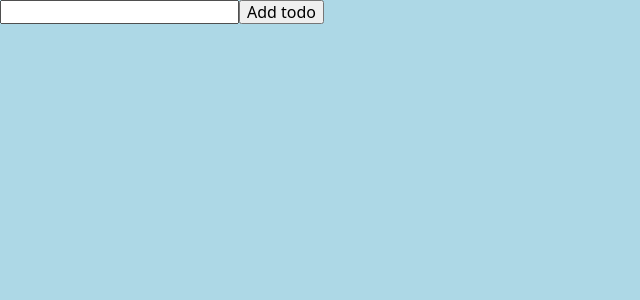
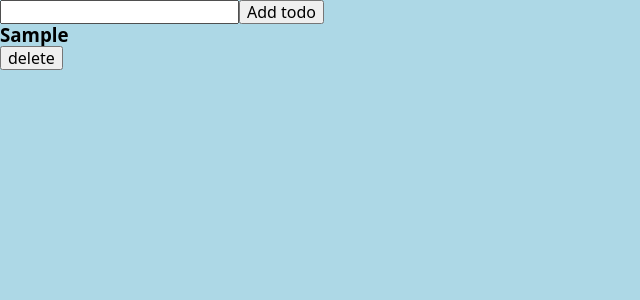
Before and after one commit to Redddeve/practice-58, a React (Create React App) app: page / in a window 1280 px wide. Both pictures are taken after typing "Sample" into the empty fields and a click on the button "Add todo". Shown: the top 300 px of the page, without its empty margins (0-640 px from the left). Built offline with nearby package versions, Linux system fonts and the light colour scheme.

Commit message:
todoReady

```diff
--- a/src/App.js
+++ b/src/App.js
@@ -1,18 +1,20 @@
 import article from './assets/article.json'
 // TODO
-//1. Створити компонент форми для додавання - Пронтенко
+//1. Створити компонент форми для додавання - Пронтенко [+]
 //2. Створити компонент фільтрації - Павло
 //3. Створити компонент для відображення даних - Арсен
 
 import React from 'react'
 import AddTodo from './components/AddTodo'
 import { nanoid } from 'nanoid'
+import { TodoList } from './components/TodoList/TodoList'
 
 class App extends React.Component {
 	state = {
 		todos: [],
 		currentTodo: '',
 	}
+
 	handleChangeInput = e => {
 		this.setState({ currentTodo: e.target.value })
 	}
@@ -23,13 +25,11 @@ class App extends React.Component {
 	}
 
 	render() {
+		const { todos, currentTodo } = this.state
 		return (
 			<>
-				<AddTodo
-					addTodo={this.handleAddTodo}
-					inputDataChanger={this.handleChangeInput}
-					inputData={this.state.currentTodo}
-				/>
+				<AddTodo addTodo={this.handleAddTodo} inputDataChanger={this.handleChangeInput} inputData={currentTodo} />
+				<TodoList todos={todos} />
 			</>
 		)
 	}
--- /dev/null
+++ b/src/components/TodoList/TodoList.jsx
@@ -0,0 +1,11 @@
+import { TodoListItem } from './TodoListItem'
+
+export const TodoList = ({ todos }) => {
+	return (
+		<ul>
+			{todos.map(todo => (
+				<TodoListItem key={todo.id} {...todo} />
+			))}
+		</ul>
+	)
+}
--- /dev/null
+++ b/src/components/TodoList/TodoListItem.jsx
@@ -0,0 +1,8 @@
+export const TodoListItem = ({ id, title }) => {
+	return (
+		<li>
+			<h3>{title}</h3>
+			<button>delete</button>
+		</li>
+	)
+}
```
Also changed, not shown: src/components/FilterTodo/FilterTodo.jsx (added, +10 -0 lines), src/components/FilterTodo/FilterTodo.Styled.js (added).
